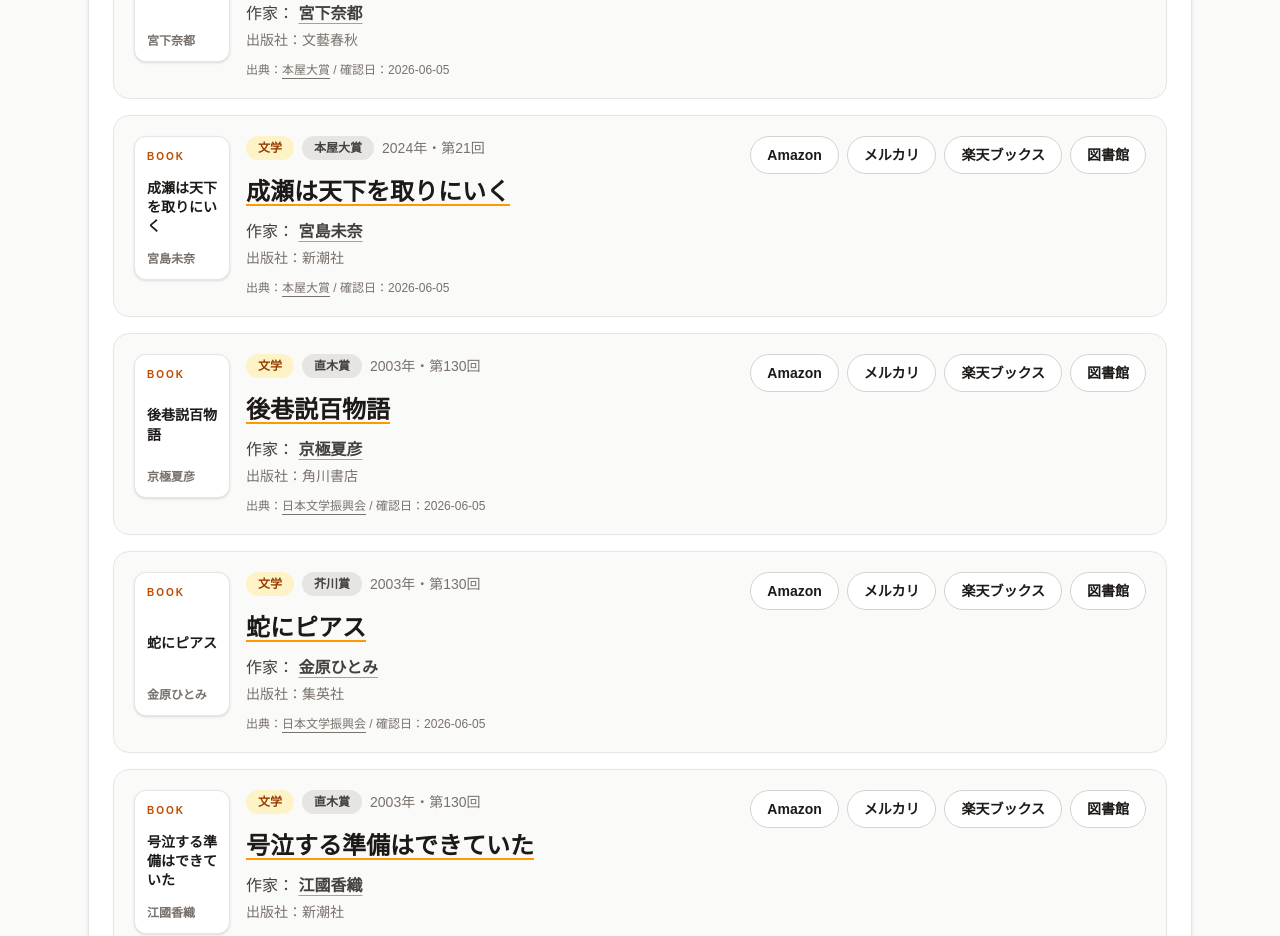
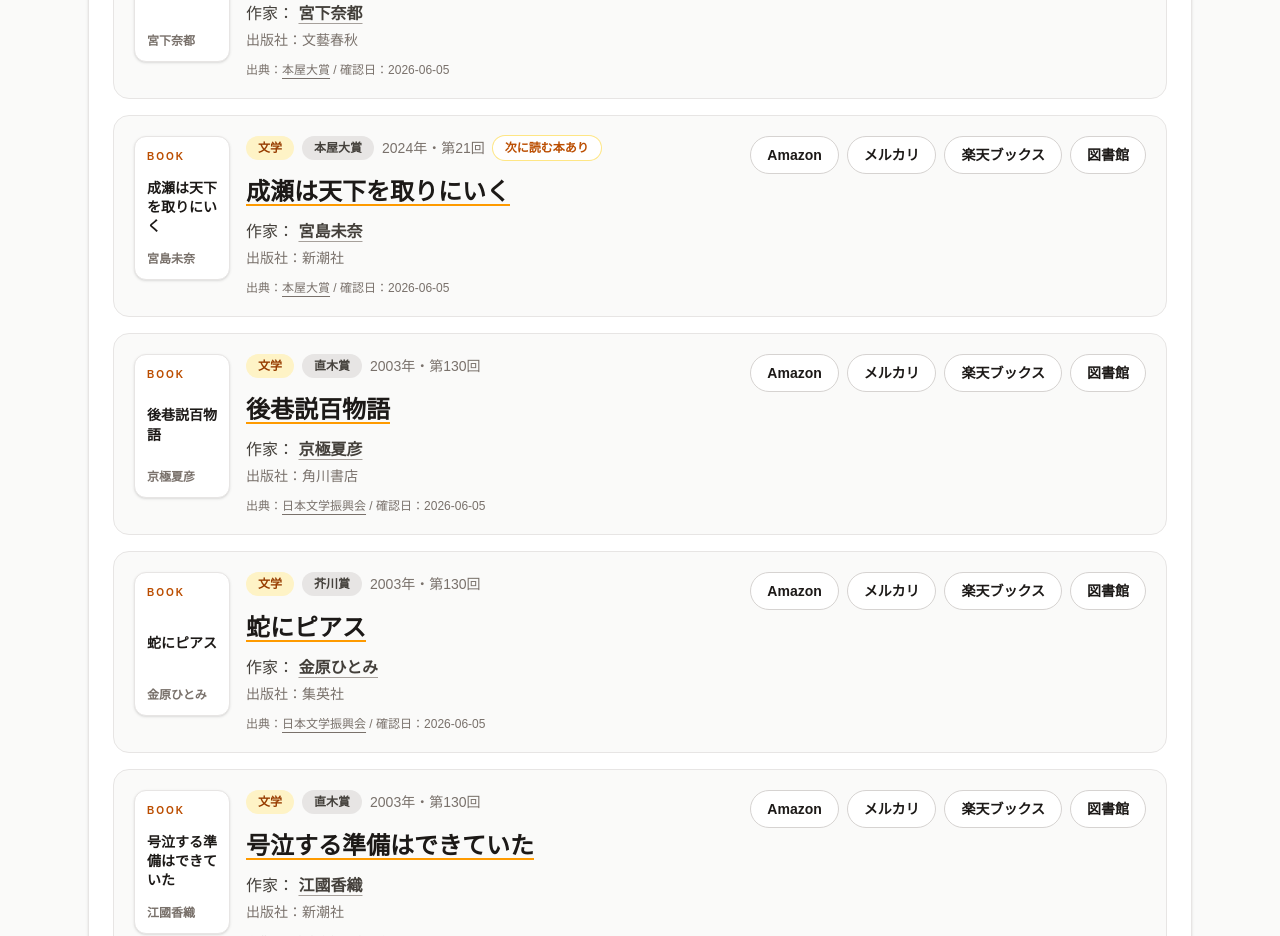
Before and after one commit to fel-an-Studio/bungakusho-zukan, a Next.js app: page / in a window 1280 px wide. Shown: the part 3440-4376 px from the top of the page. Built offline with nearby package versions, Linux system fonts and the light colour scheme.

Commit message:
Add reading recommendation badge

```diff
--- a/components/AwardResultList.tsx
+++ b/components/AwardResultList.tsx
@@ -561,6 +561,13 @@
                           {result.awardYear}年
                           {result.round ? `・第${result.round}回` : ""}
                         </span>
+
+                        {result.readingRecommendations &&
+                          result.readingRecommendations.length > 0 && (
+                            <span className="rounded-full bg-white px-3 py-1 text-xs font-bold text-amber-700 ring-1 ring-amber-200">
+                              次に読む本あり
+                            </span>
+                          )}
                       </div>
 
                       <h3 className="mt-4 text-2xl font-bold">
```
